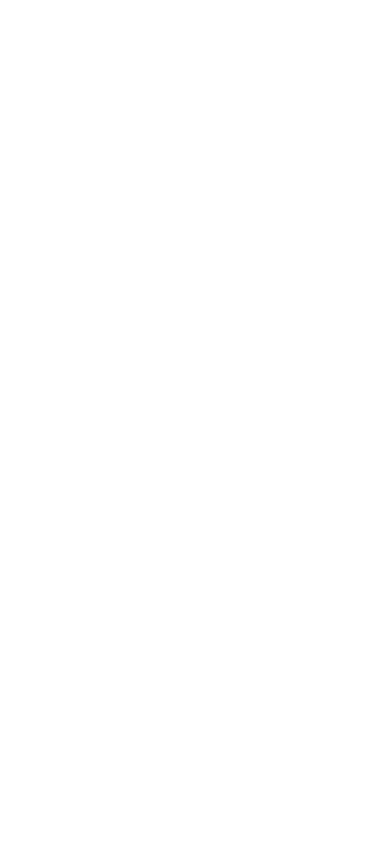
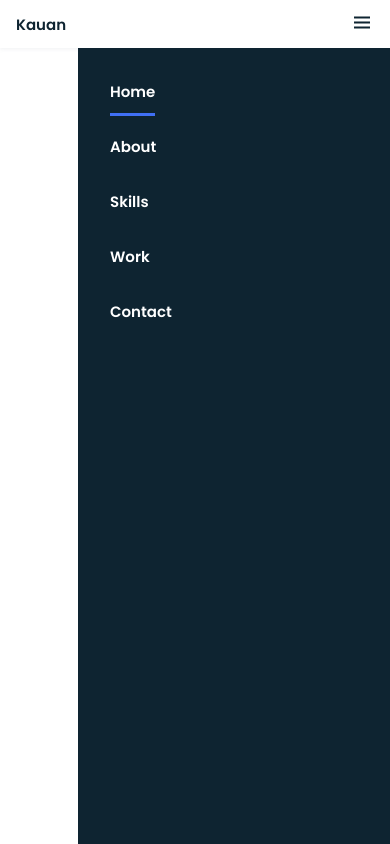
Before and after one commit to kauanpsd/kauan-motion-portfolio, a plain HTML site: page index.html in a window 390 px wide. Drawn offline with nearby package versions, Linux system fonts and the light colour scheme.

Commit message:
Atualização do navbar

```diff
--- a/index.html
+++ b/index.html
@@ -15,7 +15,45 @@
     <title>Kauan.psd - Portfólio</title>
 </head>
 <body>
+<!-- HEADER -->
+<header class="l-header">
+    <nav class="nav bd-grid">
+        <div>
+            <a href="#" class="nav__logo">Kauan</a>
+        </div>
 
+        <div class="nav__menu" id="nav-menu">
+            <ul class="nav__list">
+
+                <li class="nav__item">
+                    <a href="#" class="nav__link active"> Home </a>
+                </li>
+
+                <li class="nav__item">
+                    <a href="#" class="nav__link"> About </a>
+                </li>
+
+                <li class="nav__item">
+                    <a href="#" class="nav__link">Skills</a>
+                </li>
+
+                <li class="nav__item">
+                    <a href="#" class="nav__link">Work</a>
+                </li>
+
+                <li class="nav__item">
+                    <a href="#" class="nav__link">Contact</a>
+                </li>
+
+            </ul>
+        </div>
+
+        <div class="nav__toggle" id="nav-toggle">
+            <i class='bx bx-menu'></i>
+        </div>
+    </nav>
+
+</header>
 
 <!-- Scrool Reveal -->
 <script src="https://unpkg.com/scrollreveal"></script>
--- a/script.js
+++ b/script.js
@@ -0,0 +1,6 @@
+// Menu Show
+const showMenu = (toggleId, navId)=>{
+    const toggle = document.getElementById(toggleId);
+}
+
+14>44
--- a/style.css
+++ b/style.css
@@ -115,3 +115,87 @@ img{
 }
 
 /* ==== LAYOUT ==== */
+
+.bd-grid{
+    max-width: 1024px;
+    display: grid;
+    grid-template-columns: 100%;
+    grid-column-gap: 2rem;
+    width: calc(100%-2rem);
+    margin-left: var(--mb-2);
+    margin-right: var(--mb-2);
+}
+
+.l-header{
+    width: 100%;
+    position: fixed;
+    top: 0;
+    left: 0;
+    z-index: var(--z-fixed);
+    background-color: #fff;
+    box-shadow: 0 1px 4px rgba(146,161,176,.15);
+}
+
+/* ==== NAV ==== */
+
+.nav{
+    height: var(--header-height);
+    display: flex;
+    justify-content: space-between;
+    align-items: center;
+    font-weight: var(--font-semi);
+}
+@media screen and (max-width:768px) {
+    .nav__menu{
+        position: fixed;
+        top: var(--header-height);
+        right: 0;
+        width: 80%;
+        height: 100%;
+        padding: 2rem;
+        background-color: var(--second-color);
+        transition: .5s;
+    }
+}
+
+.nav__item{
+    margin-bottom: var(--mb-4);
+}
+.nav__link{
+    position: relative;
+    color: #fff;
+}
+.nav__link:hover{
+    position: relative;
+}
+.nav__link:hover::after{
+    position: absolute;
+    content: "";
+    width: 100%;
+    height: 0.18rem;
+    left: 0;
+    top: 2rem;
+    background-color: var(--first-color);
+}
+
+.nav__logo{
+    color: var(--second-color);
+}
+
+.nav__toggle{
+    color: var(--second-color);
+    font-size: 1.5rem;
+    cursor: pointer;
+}
+
+/* Active Menu */
+
+.active::after{
+    position: absolute;
+    content: "";
+    width: 100%;
+    height: 00.18rem;
+    left: 0;
+    top: 2rem;
+    background-color: var(--first-color);
+}
```
